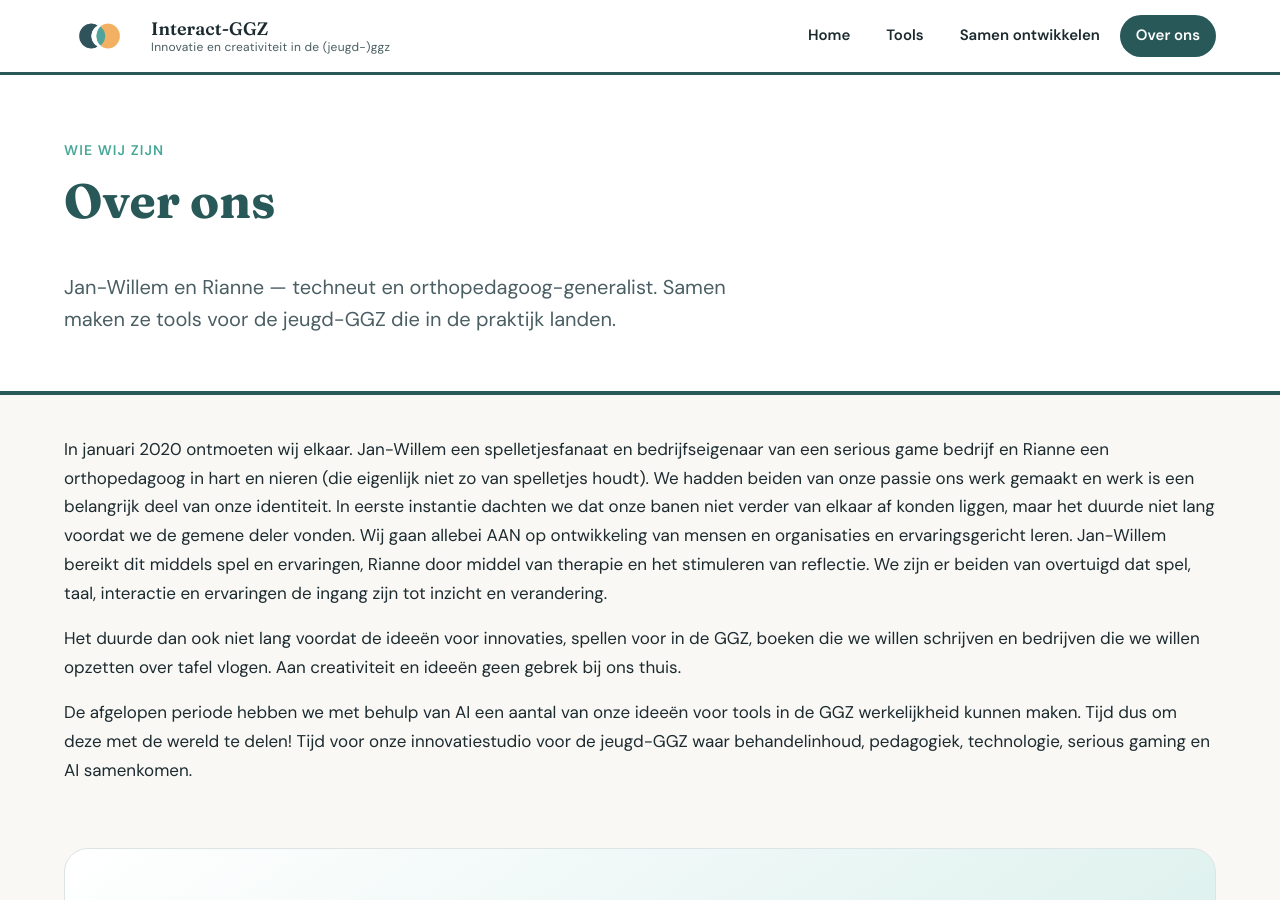
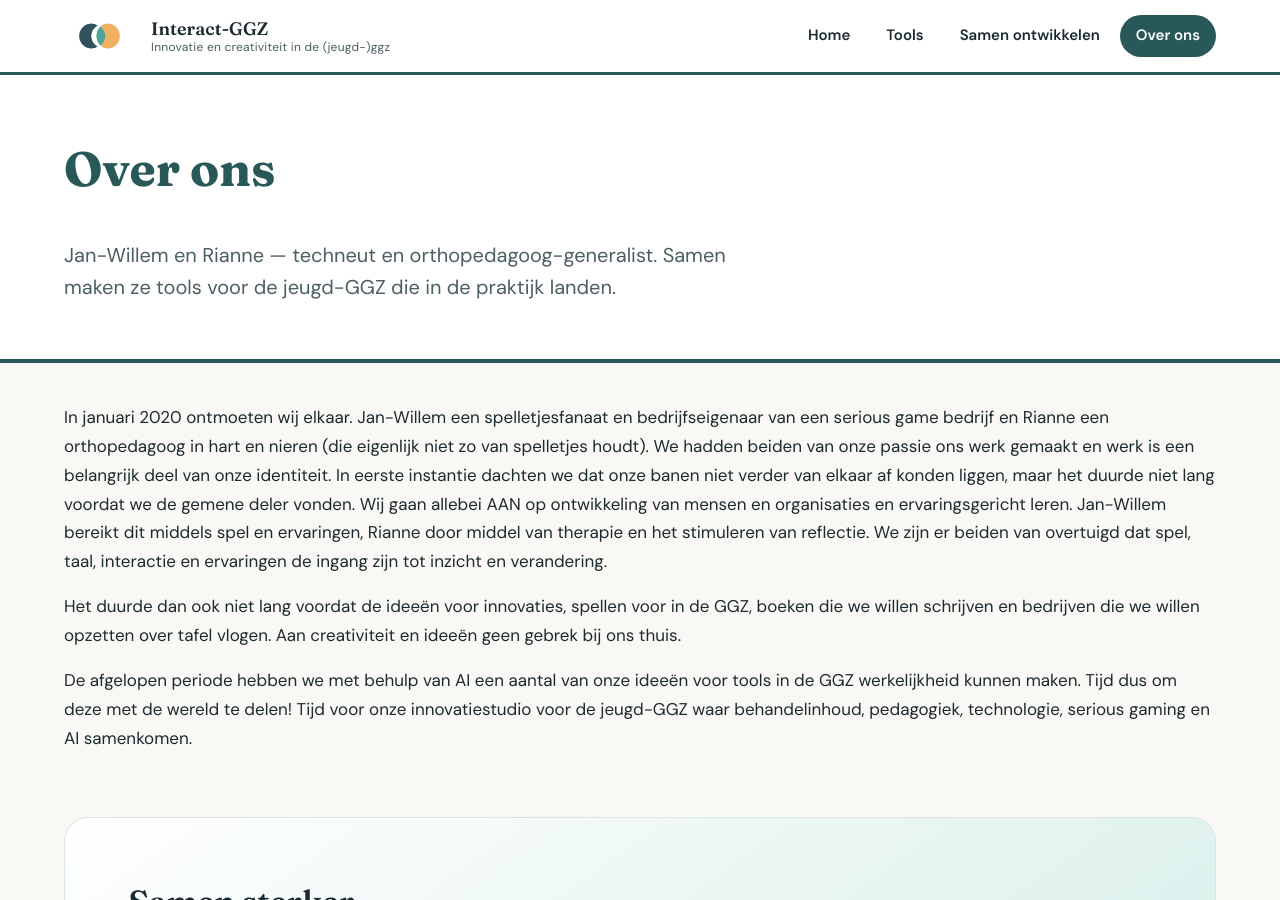
Before and after one commit to janwillemm/jari-website, a Jekyll site: the page built from over-ons.md, in a window 1280 px wide and 900 px high. Built offline with Jekyll 4.4.1, drawn with Linux system fonts in a browser that asks for light colours.

Commit message:
Verwijder eyebrow op Over ons-pagina.
De teal 'Wie wij zijn'-regel boven de titel is overbodig.

Co-authored-by: Cursor <cursoragent@cursor.com>

```diff
--- a/over-ons.md
+++ b/over-ons.md
@@ -1,7 +1,6 @@
 ---
 layout: page
 heading: Over ons
-subtitle: Wie wij zijn
 intro: >-
   Jan-Willem en Rianne — techneut en orthopedagoog-generalist. Samen maken ze
   tools voor de jeugd-GGZ die in de praktijk landen.
```
